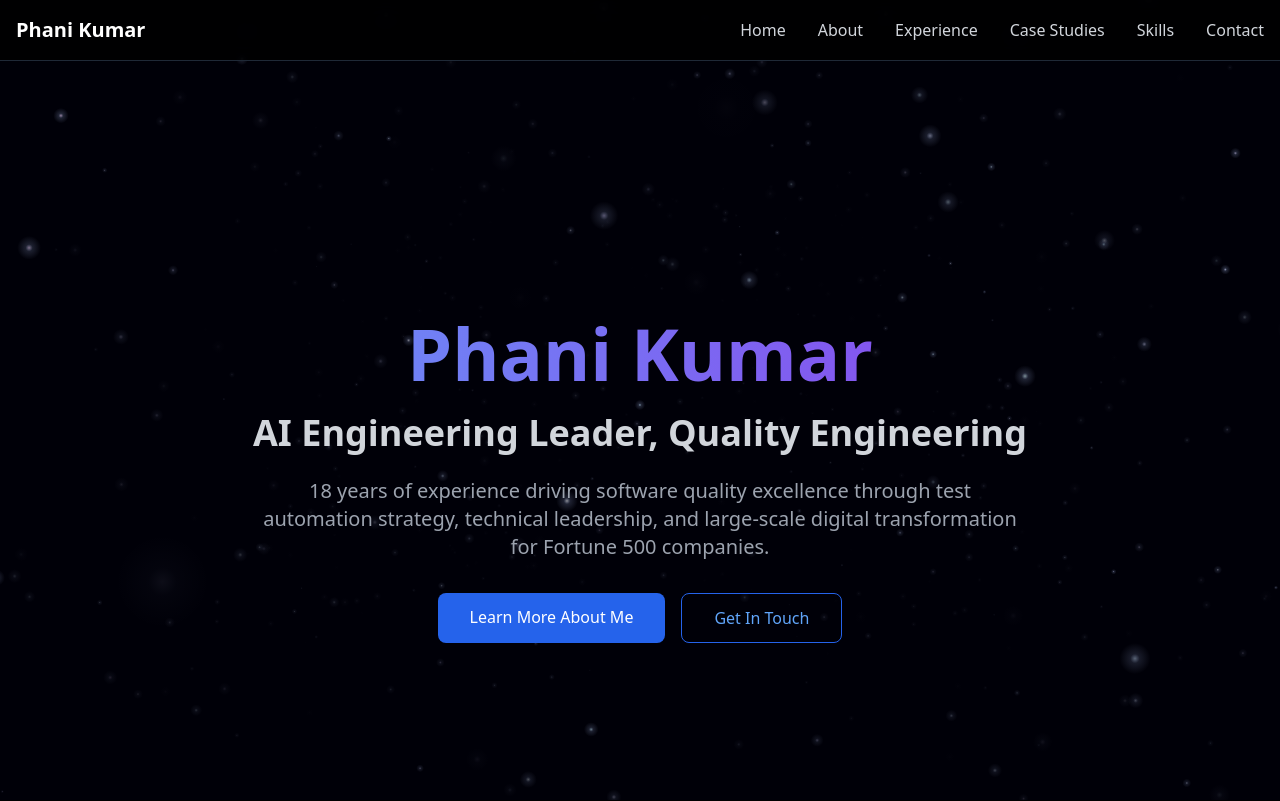
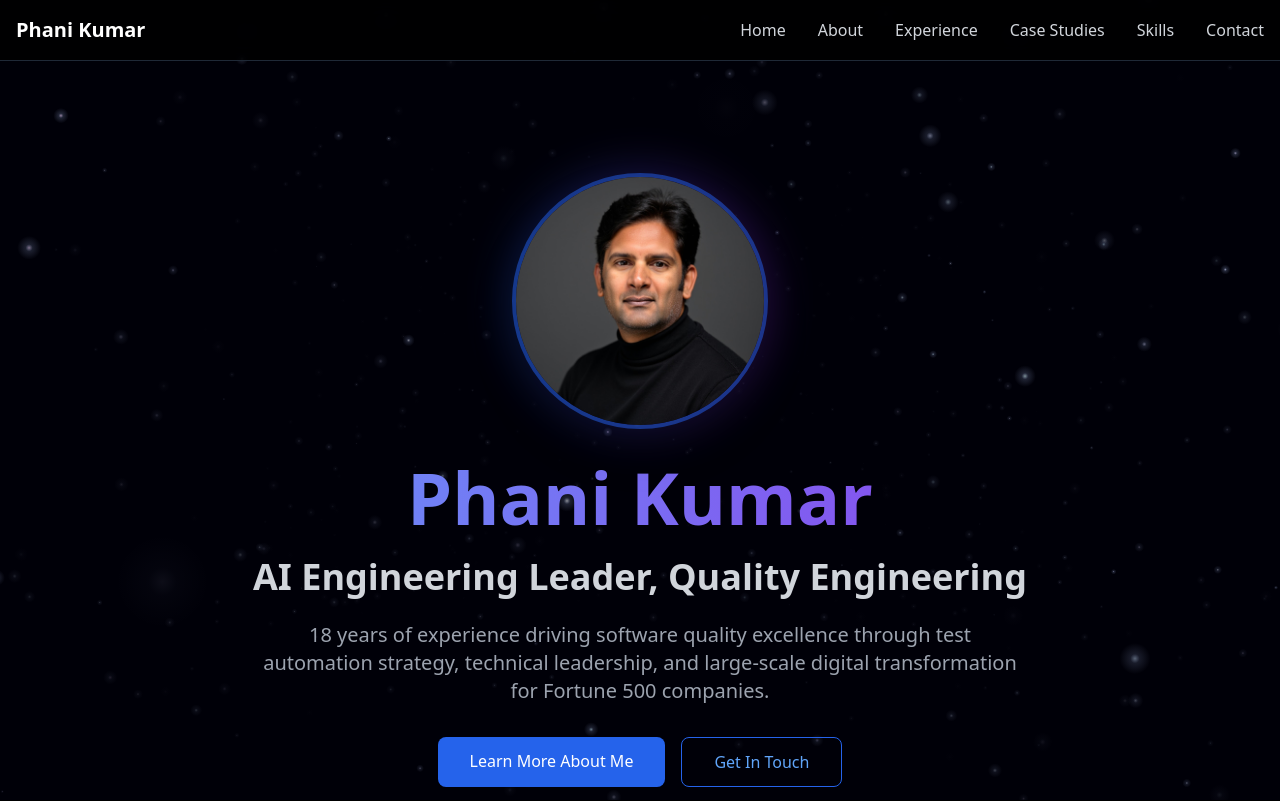
Before and after one commit to Phani-Dharmapuri/phani-portfolio, a Next.js app: page / in a window 1280 px wide. Shown: the top 801 px of the page. Built offline with nearby package versions, Linux system fonts and the light colour scheme.

Commit message:
Updated profile picture

```diff
--- a/app/page.tsx
+++ b/app/page.tsx
@@ -1,4 +1,5 @@
 import Link from "next/link";
+import Image from "next/image";
 
 export default function Home() {
   return (
@@ -6,6 +7,21 @@ export default function Home() {
       {/* Hero Section */}
       <section className="min-h-screen flex items-center justify-center px-4">
         <div className="container mx-auto text-center">
+          {/* Professional Photo */}
+          <div className="mb-8 flex justify-center">
+            <div className="relative w-48 h-48 md:w-64 md:h-64">
+              <div className="absolute inset-0 bg-gradient-to-r from-blue-600 to-purple-600 rounded-full blur-xl opacity-30 animate-pulse"></div>
+              <Image
+                src="/profile.jpg"
+                alt="Phani Kumar - Professional Photo"
+                width={256}
+                height={256}
+                className="relative rounded-full border-4 border-blue-600/50 shadow-2xl object-cover w-full h-full"
+                priority
+              />
+            </div>
+          </div>
+
           <h1 className="text-5xl md:text-7xl font-bold mb-6 bg-gradient-to-r from-blue-400 to-purple-600 bg-clip-text text-transparent">
             Phani Kumar
           </h1>
```
Also changed, not shown: public/profile.jpg (added).
